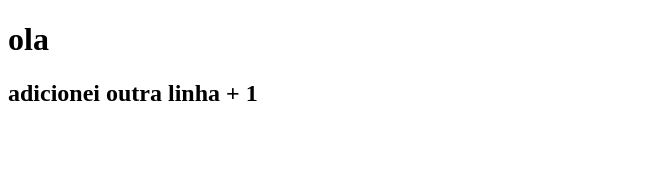
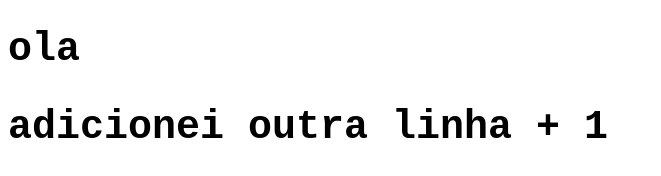
Before and after one commit to Marconio-dos-Santos/git-github, a plain HTML site: page index.html in a window 1280 px wide. Shown: the whole page, without its empty margins (0-661 px from the left). Drawn offline with Linux system fonts and the light colour scheme.

Commit message:
adicionei o estilo

```diff
--- a/index.html
+++ b/index.html
@@ -1,6 +1,7 @@
 <!DOCTYPE html>
 <html lang="en">
 <head>
+    <link rel="stylesheet" href="style.css">
     <meta charset="UTF-8">
     <meta http-equiv="X-UA-Compatible" content="IE=edge">
     <meta name="viewport" content="width=device-width, initial-scale=1.0">
--- /dev/null
+++ b/style.css
@@ -0,0 +1,4 @@
+*{
+    font-family: 'Courier New', Courier, monospace;
+    font-size: 40px;
+}
```
